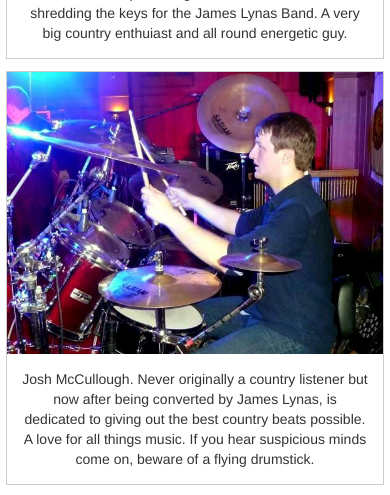
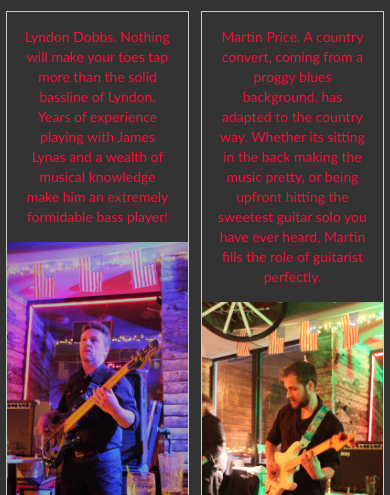
Before and after one commit to josh-mccullough/James_Lynas_Band, a Flask app: page /Meet_band in a window 390 px wide. Shown: the part 782-1277 px from the top of the page. Run offline with Flask 2, Linux system fonts and the light colour scheme; some libraries are stand-ins or nearby versions.

Commit message:
finished meet band page

```diff
--- a/app/static/css/styles.css
+++ b/app/static/css/styles.css
@@ -1,7 +1,6 @@
 .page-header {
     background-color:#333;
-    margin-top: 0;
-    padding: 20px 20px 20px 40px;
+    margin: 0;
 }
 
 .page-header h1, .page-header h1 a, .page-header h1 a:visited, .page-header h1 a:active {
@@ -35,20 +34,16 @@
     margin-right: 20px;
 }
 
-.Information {
-    margin-bottom: 70px;
-}
+
 
 .Information h1 a, .Information h1 a:visited {
-    color: #000000;
+    color: #F21137;
     font-family: 'Lobster';
 
 }
 
 ul.topnav {
     list-style-type: none;
-    margin: 0;
-    padding: 0;
     overflow: hidden;
     background-color: #333;
 }
@@ -63,11 +58,6 @@
     text-decoration: none;
 }
 
-ul.topnav li a:hover:not(.active) {background-color: #111;}
-
-ul.topnav li a.active {background-color: #4CAF50;}
-
-ul.topnav li.right {float: right;}
 
 @media screen and (max-width: 600px){
     ul.topnav li.right,
@@ -91,6 +81,8 @@
 div.desc {
     padding: 15px;
     text-align: center;
+    font-family: Calibri;
+    color: #F21137;
 }
 
 * {
@@ -109,13 +101,6 @@
         margin: 6px 0;
     }
 }
-
-@media only screen and (max-width: 500px){
-    .responsive {
-        width: 100%;
-    }
-}
-
 .clearfix:after {
     content: "";
     display: table;
--- a/app/templates/base.html
+++ b/app/templates/base.html
@@ -5,6 +5,13 @@
         <link rel="stylesheet" href="{{url_for( 'static', filename='css/styles.css' )}}">
         <link href="//fonts.googleapis.com/css?family=Lobster&subset=latin,latin-ext" rel="stylesheet" type="text/css">
         <title>James Lynas</title>
+
+        <style>
+body  {
+    background-color: #333;
+}
+</style>
+
     </head>
 
     <body>
--- a/app/templates/meet_the_band.html
+++ b/app/templates/meet_the_band.html
@@ -2,42 +2,41 @@
 
 {% block content %}
 
-
+   <br>
         <div class="responsive">
   <div class="gallery">
-      <img src="static\images\meet_the_band\Alan_hall_meet.JPG" width="300" height="200">
       <div class = 'desc'>Alan Hall. When he isn't spending hours in front of the bathroom mirror perfecting the
       locks on his head, he is shredding the keys for the James Lynas Band. A very big country enthuiast and
       all round energetic guy. </div>
+      <img src="static\images\meet_the_band\Alan_hall_meet.JPG" width="300" height="200">
   </div>
 </div>
 
             <div class="responsive">
   <div class="gallery">
-      <img src="static\images\meet_the_band\Josh_meet.JPG" width="300" height="200">
-      <div class = 'desc'>Josh McCullough. Never originally a country listener but now after being converted by James
+       <div class = 'desc'>Josh McCullough. Never originally a country listener but now after being converted by James
           Lynas, is dedicated to giving out the best country beats possible. A love for all things music. If you hear
       suspicious minds come on, beware of a flying drumstick. </div>
+      <img src="static\images\meet_the_band\Josh_meet.JPG" width="300" height="200">
   </div>
 </div>
 
+            <div class="responsive">
+  <div class="gallery">
+      <div class = 'desc'>Lyndon Dobbs. Nothing will make your toes tap more than the solid bassline of Lyndon.
+      Years of experience playing with James Lynas and a  wealth of musical knowledge make him an extremely
+      formidable bass player! </div>
+      <img src="static\images\meet_the_band\Lyndon_meet1.JPG" width="200" height="300" >
+  </div>
+</div>
 
             <div class="responsive">
   <div class="gallery">
-      <img src="static\images\meet_the_band\Lyndon_meet.JPG" width="300" height="200">
-      <div class = 'desc'>Lyndon Dobbs. </div>
+      <div class = 'desc'>Martin Price. A country convert, coming from a proggy blues background, has adapted to the
+      country way. Whether its sitting in the back making the music pretty, or being upfront hitting the sweetest
+      guitar solo you have ever heard, Martin fills the role of guitarist perfectly.</div>
+      <img src="static\images\meet_the_band\Martin_meet.jpg" width="300" height="300">
   </div>
 </div>
 
-
-            <div class="responsive">
-  <div class="gallery">
-      <img src="static\images\meet_the_band\Martin_meet.JPG" width="300" height="200">
-      <div class = 'desc'>Martin Price.</div>
-  </div>
-</div>
-
-
-
-
 {% endblock %}
```
Also changed, not shown: app/static/images/meet_the_band/Josh_meet.jpg (deleted), app/static/images/meet_the_band/Lyndon_meet1.JPG (added), app/static/images/meet_the_band/Martin_meet.JPG (added), 1 other file.
